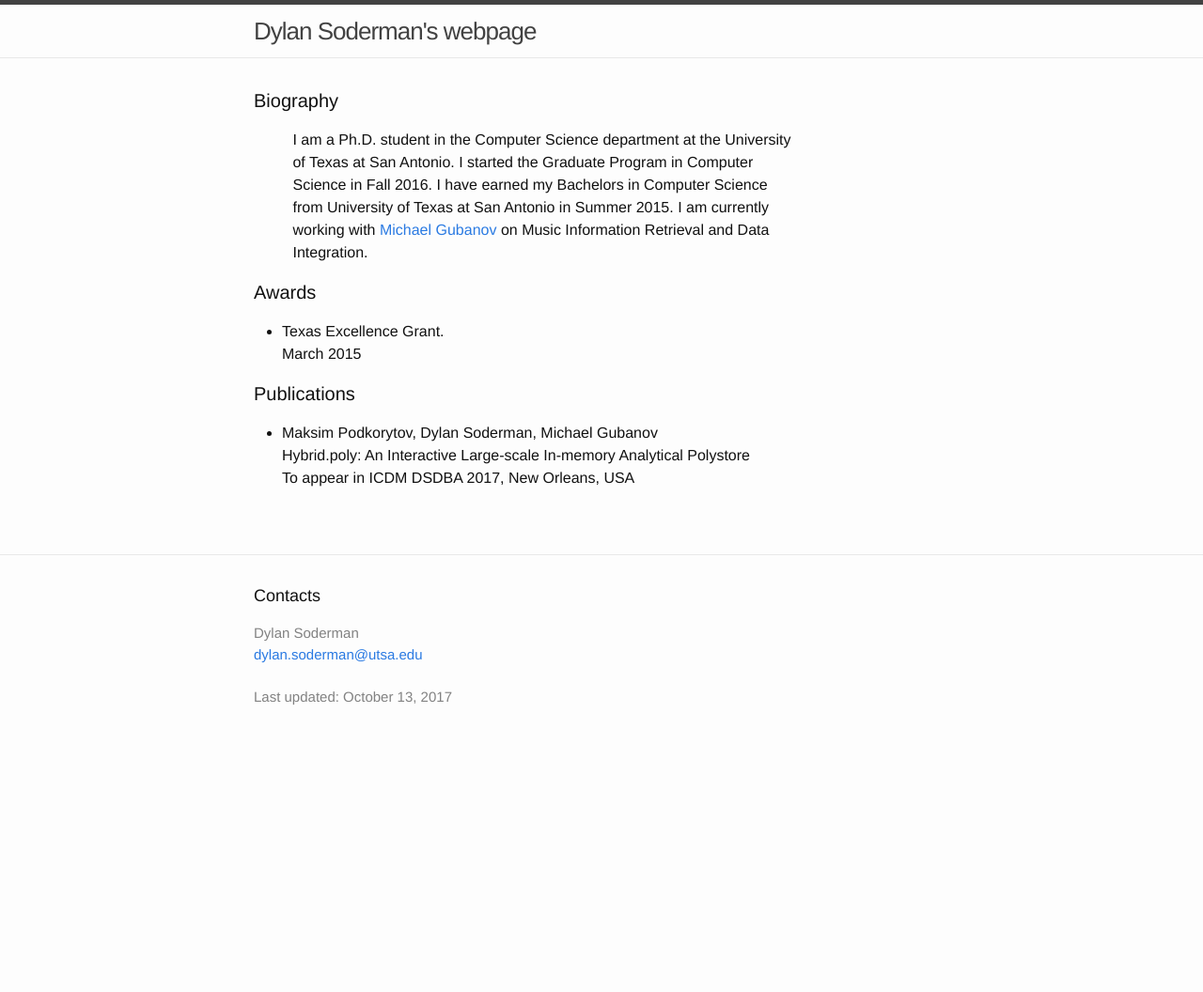
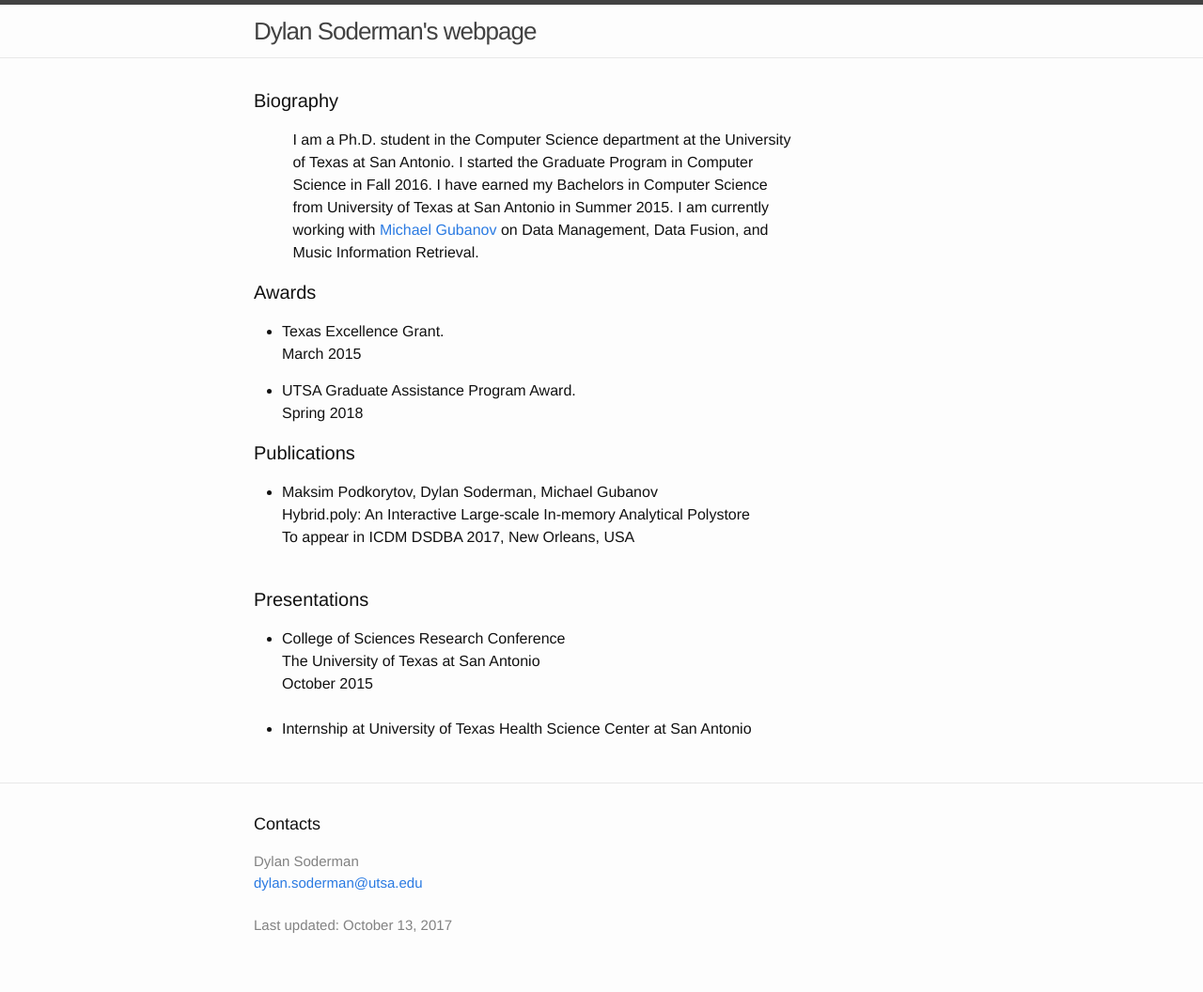
Before and after one commit to DylanStudent2/DylanStudent2.github.io, a Jekyll site: the page index.html, which Jekyll copies as it is, in a window 1280 px wide. Shown: the whole page at 94% size. Built offline with Jekyll 4.4.1, drawn with Linux system fonts in a browser that asks for light colours; before the commit the page ends 900 px from its top, so only the background shows below that.

Commit message:
Semi-Done stuff

```diff
--- a/index.html
+++ b/index.html
@@ -90,7 +90,7 @@
       I am a Ph.D. student in the Computer Science department at the University of Texas at  San  Antonio.
       I started the Graduate Program in Computer Science in Fall 2016.
       I have earned my Bachelors in Computer Science from University of Texas at San Antonio in Summer 2015.
-      I am currently working with <a href="http://mgubanov.com">Michael Gubanov</a> on Music Information Retrieval and Data Integration.
+      I am currently working with <a href="http://mgubanov.com">Michael Gubanov</a> on Data Management, Data Fusion, and Music Information Retrieval.
     </div>
   </div>
   <h1 class="page-heading">Awards</h1>
@@ -99,6 +99,13 @@
       Texas Excellence Grant.
       <br>
       March 2015
+    </li>
+  </ul>
+  <ul>
+    <li>
+      UTSA Graduate Assistance Program Award.
+      <br>
+      Spring 2018
     </li>
   </ul>
   <h1 class="page-heading">Publications</h1>
@@ -112,6 +119,23 @@
     </li>
     <br>
 
+  </ul>
+  <h1 class="page-heading">Presentations</h1>
+  <ul>
+    <li>
+      College of Sciences Research Conference
+      <br>
+      The University of Texas at San Antonio
+      <br>
+      October 2015
+    </li>
+    <br>
+    <li>
+
+      Internship at University of Texas Health Science Center at San Antonio
+      <br>
+
+    </li>
   </ul>
 </div>
 
```
